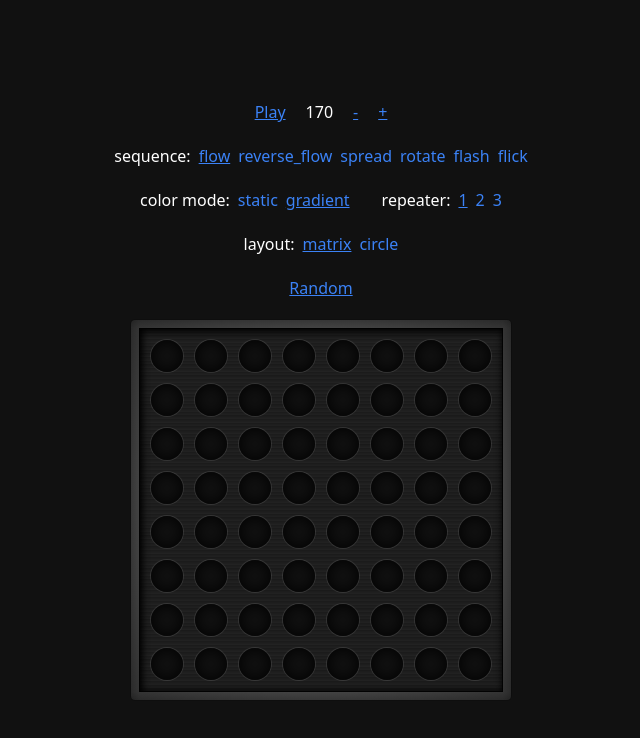
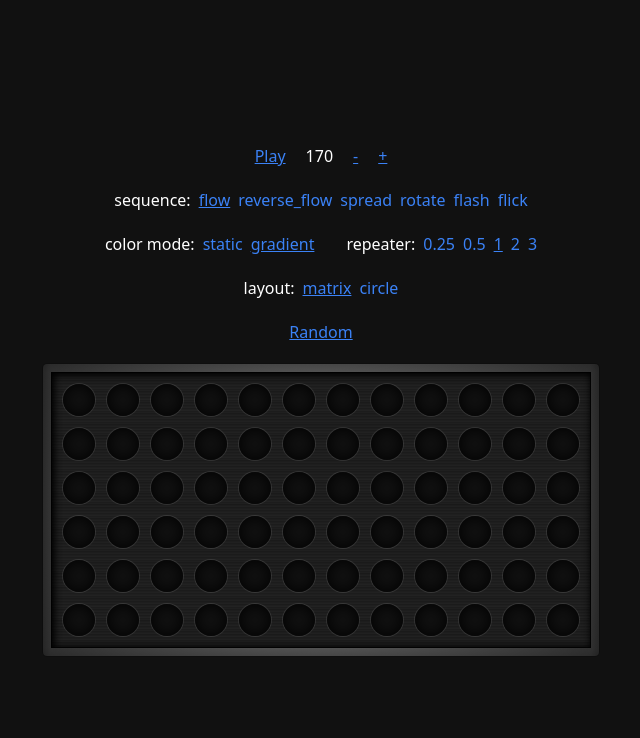
Before and after one commit to matozz/particles, a React (Vite) app: page / in a window 1280 px wide. Shown: the top 738 px of the page, without its empty margins (319-959 px from the left). Built offline with nearby package versions, Linux system fonts and the light colour scheme.

Commit message:
feat: implement plugin system and stepper plugin

```diff
--- a/src/App.tsx
+++ b/src/App.tsx
@@ -9,7 +9,7 @@ type Layout =
   | { type: "circle"; rings: number; increment: number };
 
 const layoutPresets: Record<Layout[keyof Layout], Layout> = {
-  matrix: { type: "matrix", columns: 8, rows: 8 },
+  matrix: { type: "matrix", columns: 12, rows: 6 },
   circle: { type: "circle", rings: 4, increment: 6 },
 };
 
@@ -32,8 +32,8 @@ function App() {
 
   const getRandomLayout = () => {
     if (layout.type === "matrix") {
-      const columns = Math.floor(Math.random() * 12) + 3;
-      const rows = Math.floor(Math.random() * 10) + 2;
+      const columns = Math.floor(Math.random() * 15) + 3;
+      const rows = Math.floor(Math.random() * 8) + 2;
       setLayout({ type: "matrix", columns, rows });
     } else {
       const rings = Math.floor(Math.random() * 3) + 3;
@@ -96,7 +96,7 @@ function App() {
         </div>
         <div className="flex gap-2">
           <div className="text-white">{`repeater: `}</div>
-          {[1, 2, 3].map((repeat) => (
+          {[0.25, 0.5, 1, 2, 3].map((repeat) => (
             <button
               key={repeat}
               disabled={repeat === settings.repeater.data}
--- a/src/core/controller/hooks.ts
+++ b/src/core/controller/hooks.ts
@@ -1,9 +1,19 @@
 import { useEffect, useRef } from "react";
 
+import { colorPresets, repeaterPresets } from "@/presets";
+import { stepperPresets } from "@/presets/stepper";
+
 import { useScheduler } from "../scheduler";
-import { useControllerStore, useElementStore } from "./stores";
-import { BindElementHook, BindLayoutHook, ElementBaseState } from "./types";
-import { getPluginActionGroups } from "./utils";
+import { useControllerStore, useElementStore, usePluginStore } from "./stores";
+import {
+  BindElementHook,
+  BindLayoutHook,
+  ControllerPluginSettings,
+  ControllerSettings,
+  ElementActionGroups,
+  ElementActionSetting,
+  ElementBaseState,
+} from "./types";
 
 export const useBindElement: BindElementHook = (id, elementInfo) => {
   const isMountedRef = useRef(false);
@@ -40,11 +50,45 @@ export const useBindLayout: BindLayoutHook = (id, count) => {
   }, [id, count, elementMap]);
 };
 
+export const usePlugin = (use: (keyof ControllerPluginSettings)[]) => {
+  const tick = usePluginStore((state) => state.tick);
+  const reset = usePluginStore((state) => state.reset);
+
+  const getActionConfig = (
+    actionGroups: ElementActionGroups,
+    settings: ControllerSettings,
+  ) => {
+    const { color, repeater, stepper } = settings;
+    let config: ElementActionSetting = {
+      actionGroups,
+      skip: false,
+    };
+    if (use.includes("color")) {
+      config = colorPresets[color.mode].data(config, settings);
+    }
+    if (use.includes("stepper")) {
+      config = stepperPresets[stepper.mode].data(config, settings);
+    }
+    if (use.includes("repeater")) {
+      config = repeaterPresets[repeater.mode].data(config, settings);
+    }
+    return config;
+  };
+
+  return { tick, reset, getActionConfig };
+};
+
 export const useController = () => {
   const playing = useControllerStore((state) => state.playing);
   const settings = useControllerStore((state) => state.settings);
 
   const timeoutsRef = useRef<NodeJS.Timeout[]>([]);
+
+  const {
+    tick: pluginTick,
+    reset: pluginReset,
+    getActionConfig,
+  } = usePlugin(["color", "repeater"]);
 
   const { start, stop } = useScheduler(settings.interval, {
     onTick: () => {
@@ -60,7 +104,15 @@ export const useController = () => {
       // TODO: Sample element groups with excessively short trigger
       // labels: optimization
       const baseActionGroups = type === "static" ? groups : groups();
-      const actionGroups = getPluginActionGroups(baseActionGroups, settings);
+      const actionSetting = getActionConfig(baseActionGroups, settings);
+
+      const { actionGroups, skip } = actionSetting;
+
+      if (skip) {
+        return;
+      }
+
+      pluginTick();
 
       const tick = settings.interval / actionGroups.length;
 
@@ -94,6 +146,8 @@ export const useController = () => {
     } else {
       stop();
 
+      pluginReset();
+
       for (const id of timeoutsRef.current) {
         clearTimeout(id);
       }
--- a/src/core/controller/stores.ts
+++ b/src/core/controller/stores.ts
@@ -1,11 +1,12 @@
 import { create } from "zustand";
 
-import { ControllerStore, ElementStore } from "./types";
+import { ControllerStore, ElementStore, PluginStore } from "./types";
 import {
   getElementExtraStates,
   getTempoSetting,
   getColorSetting,
   getRepeaterSetting,
+  getStepperSetting,
   mergeSettings,
   mergeState,
 } from "./utils";
@@ -38,6 +39,7 @@ export const useControllerStore = create<ControllerStore>((set) => ({
     ...getTempoSetting(170),
     ...getColorSetting("gradient", ["#0000ff", "#800080", "#0000ff"]),
     ...getRepeaterSetting("static", 1),
+    ...getStepperSetting("single"),
   },
   start: () => set((state) => mergeState(state, { playing: true })),
   stop: () => set((state) => mergeState(state, { playing: false })),
@@ -56,3 +58,14 @@ export const useControllerStore = create<ControllerStore>((set) => ({
       return mergeSettings(state, getRepeaterSetting(mode, data, repeater));
     }),
 }));
+
+export const usePluginStore = create<PluginStore>((set) => ({
+  position: 1,
+  skipCount: 0,
+  setSkipCount: (skipCount) => set((state) => mergeState(state, { skipCount })),
+  skip: () =>
+    set((state) => mergeState(state, { skipCount: state.skipCount - 1 })),
+  tick: () =>
+    set((state) => mergeState(state, { position: state.position + 1 })),
+  reset: () => set((state) => mergeState(state, { position: 1, skipCount: 0 })),
+}));
--- a/src/core/controller/types.ts
+++ b/src/core/controller/types.ts
@@ -11,11 +11,25 @@ export type ElementInfo = { x: number; y: number; callback: ElementCallback };
 export type ElementBindFn = (id: string, elementInfo: ElementInfo) => void;
 export type ElementUnBindFn = (id: string) => void;
 
-export type ElementActionGroups = {
+export type ElementActionGroup = {
   groups: ElementInfo[];
   color?: string;
   transition?: number;
-}[];
+};
+
+export type ElementActionGroups = ElementActionGroup[];
+
+export type ElementActionSetting = {
+  actionGroups: ElementActionGroups;
+  skip: boolean;
+};
+
+export type BasePresetSetting = {
+  data: (
+    config: ElementActionSetting,
+    settings: ControllerSettings,
+  ) => ElementActionSetting;
+};
 
 export type ElementSequence =
   | { type: "static"; groups: ElementActionGroups }
@@ -34,12 +48,16 @@ export type ElementStore = {
 
 export type ControllerPluginSetting<T> = { mode: string; data: T };
 
+export type ControllerPluginSettings = {
+  color: ControllerPluginSetting<string[]>;
+  repeater: ControllerPluginSetting<number>;
+  stepper: ControllerPluginSetting<number[]>;
+};
+
 export type ControllerSettings = {
   tempo: number;
   interval: number;
-  color: ControllerPluginSetting<string[]>;
-  repeater: ControllerPluginSetting<number>;
-};
+} & ControllerPluginSettings;
 
 export type ControllerUpdateSequenceFn = (sequence: string) => void;
 
@@ -66,6 +84,15 @@ export type ControllerStore = {
   updateSettings: ControllerUpdateSettingsFn;
 } & SchedulerHookReturn;
 
+export type PluginStore = {
+  position: number;
+  skipCount: number;
+  setSkipCount: (count: number) => void;
+  skip: () => void;
+  tick: () => void;
+  reset: () => void;
+};
+
 export type BindElementHook = (
   elementId: string,
   elementInfo: ElementInfo,
--- a/src/core/controller/utils.ts
+++ b/src/core/controller/utils.ts
@@ -1,11 +1,10 @@
-import { sequencePresets, colorPresets, repeaterPresets } from "@/presets";
+import { sequencePresets } from "@/presets";
 
 import {
   ElementInfo,
   ElementStore,
   ElementSequenceMap,
   ControllerSettings,
-  ElementActionGroups,
   ControllerStore,
   ControllerPluginSetting,
 } from "./types";
@@ -28,18 +27,6 @@ export const getElementExtraStates = (
   }, {});
 
   return { elementList, sequenceMap };
-};
-
-export const getPluginActionGroups = (
-  actionGroups: ElementActionGroups,
-  settings: ControllerSettings,
-) => {
-  const { color, repeater } = settings;
-
-  actionGroups = colorPresets[color.mode].data(actionGroups, settings);
-  actionGroups = repeaterPresets[repeater.mode].data(actionGroups, settings);
-
-  return actionGroups;
 };
 
 export const mergeState = <T>(state: T, values: Partial<T>): T => ({
@@ -94,3 +81,22 @@ export function getRepeaterSetting(
     repeater: { mode: mode || fallback?.mode, data: repeat || fallback?.data },
   };
 }
+
+export function getStepperSetting(
+  mode: string,
+  list?: number[],
+): { stepper: ControllerPluginSetting<number[]> };
+export function getStepperSetting(
+  mode: string | undefined,
+  list: number[] | undefined,
+  fallback: ControllerPluginSetting<number[]>,
+): { stepper: ControllerPluginSetting<number[]> };
+export function getStepperSetting(
+  mode: string | undefined,
+  list: number[] | undefined,
+  fallback?: ControllerPluginSetting<number[]>,
+) {
+  return {
+    stepper: { mode: mode || fallback?.mode, data: list || fallback?.data },
+  };
+}
--- a/src/presets/color/index.ts
+++ b/src/presets/color/index.ts
@@ -1,35 +1,42 @@
-import { ControllerSettings, ElementActionGroups } from "@/core/controller";
+import { BasePresetSetting } from "@/core/controller";
 
 import { getGradientColors } from "./utils";
 
-export type ColorPreset = {
-  data: (
-    actionGroups: ElementActionGroups,
-    settings: ControllerSettings,
-  ) => ElementActionGroups;
-};
+export const colorPresets: Record<string, BasePresetSetting> = {
+  static: {
+    data: (config, settings) => {
+      const { data: colors } = settings.color;
+      const { actionGroups } = config;
 
-export const colorPresets: Record<string, ColorPreset> = {
-  static: {
-    data: (actionGroups, settings) => {
-      const { data: colors } = settings.color;
-      return actionGroups.map(({ groups }) => ({ color: colors[0], groups }));
+      config.actionGroups = actionGroups.map(({ groups }) => ({
+        color: colors[0],
+        groups,
+      }));
+
+      return config;
     },
   },
   gradient: {
-    data: (actionGroups, settings) => {
+    data: (config, settings) => {
       const { data: colors } = settings.color;
+      const { actionGroups } = config;
+
       if (colors.length > 1) {
         const maxOffset = actionGroups.length;
         const gradientColors = getGradientColors(colors, maxOffset + 1);
 
-        return actionGroups.map(({ groups }, i) => ({
+        config.actionGroups = actionGroups.map(({ groups }, i) => ({
           color: gradientColors[i],
           groups,
         }));
       } else {
-        return actionGroups.map(({ groups }) => ({ color: colors[0], groups }));
+        config.actionGroups = actionGroups.map(({ groups }) => ({
+          color: colors[0],
+          groups,
+        }));
       }
+
+      return config;
     },
   },
 };
--- a/src/presets/repeater/index.ts
+++ b/src/presets/repeater/index.ts
@@ -1,28 +1,44 @@
-import { ControllerSettings, ElementActionGroups } from "@/core/controller";
+import { BasePresetSetting, usePluginStore } from "@/core/controller";
 
 import { expandArray, getTransition } from "./utils";
 
-export type RepeaterPreset = {
-  data: (
-    actionGroups: ElementActionGroups,
-    settings: ControllerSettings,
-  ) => ElementActionGroups;
-};
-
-export const repeaterPresets: Record<string, RepeaterPreset> = {
+export const repeaterPresets: Record<string, BasePresetSetting> = {
   static: {
-    data: (actionGroups, settings) => {
+    data: (config, settings) => {
       const { data: repeat } = settings.repeater;
       const { tempo } = settings;
+      const { actionGroups } = config;
+
+      const skipCount = usePluginStore.getState().skipCount;
+      const setSkipCount = usePluginStore.getState().setSkipCount;
+      const skip = usePluginStore.getState().skip;
+
       if (repeat < 2) {
-        const transition = getTransition(tempo);
-        return actionGroups.map((group) => ({ ...group, transition }));
+        let transition = getTransition(tempo);
+
+        if (repeat < 1) {
+          transition = getTransition(tempo * repeat);
+          if (skipCount === 0) {
+            setSkipCount(1 / repeat - 1);
+          } else {
+            skip();
+            config.skip = true;
+          }
+        }
+
+        config.actionGroups = actionGroups.map((group) => ({
+          ...group,
+          transition,
+        }));
+      } else {
+        const transition = getTransition(tempo, repeat);
+
+        config.actionGroups = expandArray(actionGroups, repeat).map(
+          (group) => ({ ...group, transition }),
+        );
       }
-      const transition = getTransition(tempo, repeat);
-      return expandArray(actionGroups, repeat).map((group) => ({
-        ...group,
-        transition,
-      }));
+
+      return config;
     },
   },
 };
--- /dev/null
+++ b/src/presets/stepper/index.ts
@@ -0,0 +1,25 @@
+import { BasePresetSetting, usePluginStore } from "@/core/controller";
+
+import { getTransition } from "../repeater/utils";
+
+export const stepperPresets: Record<string, BasePresetSetting> = {
+  single: {
+    data: (config, settings) => {
+      const { tempo } = settings;
+      const { actionGroups } = config;
+
+      const position = usePluginStore.getState().position;
+
+      const activeIdx = (position - 1) % actionGroups.length;
+
+      const transition = getTransition(tempo);
+
+      config.actionGroups = [actionGroups[activeIdx]].map((group) => ({
+        ...group,
+        transition,
+      }));
+
+      return config;
+    },
+  },
+};
```
